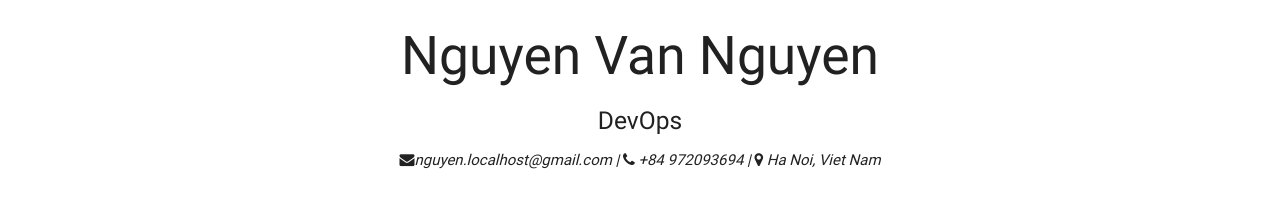
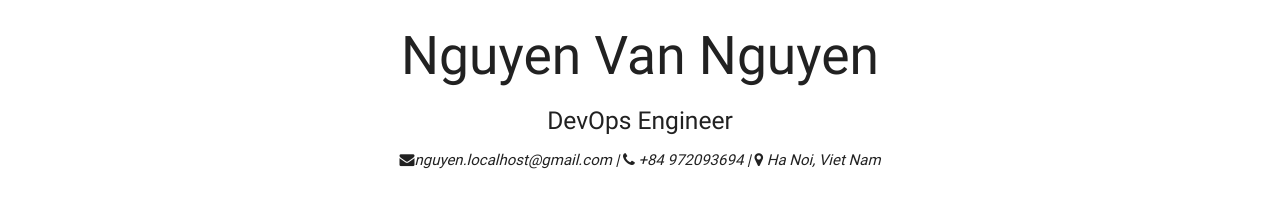
Before and after one commit to nguyen127001/nguyen127001.github.io, a plain HTML site: page index.html in a window 1280 px wide. Shown: the top 197 px of the page. Drawn offline with nearby package versions, Linux system fonts and the light colour scheme.

Commit message:
update cv

```diff
--- a/index.html
+++ b/index.html
@@ -20,7 +20,7 @@
 			<div class="row">
 				<div class="col s8 offset-s2">
 					<h2 class="center-align">Nguyen Van Nguyen</h2>
-					<h5 class="center-align">DevOps</h5>
+					<h5 class="center-align">DevOps Engineer</h5>
                     <p class="center-align"><em><i class="fa fa-envelope"></i>nguyen.localhost@gmail.com | <i class="fa fa-phone"></i> +84 972093694 | <i class="fa fa-map-marker" aria-hidden="true"></i> Ha Noi, Viet Nam</em></p>
 				</div>
 			</div>
```
